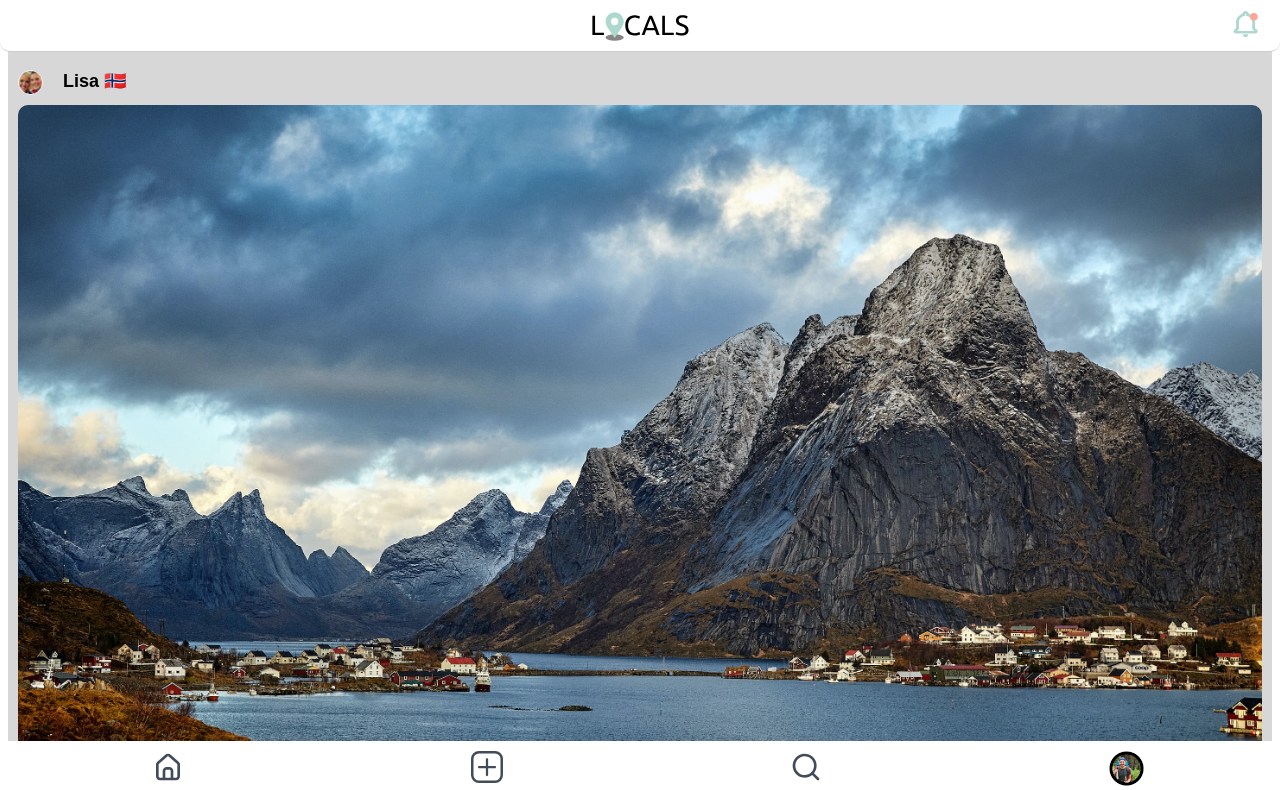
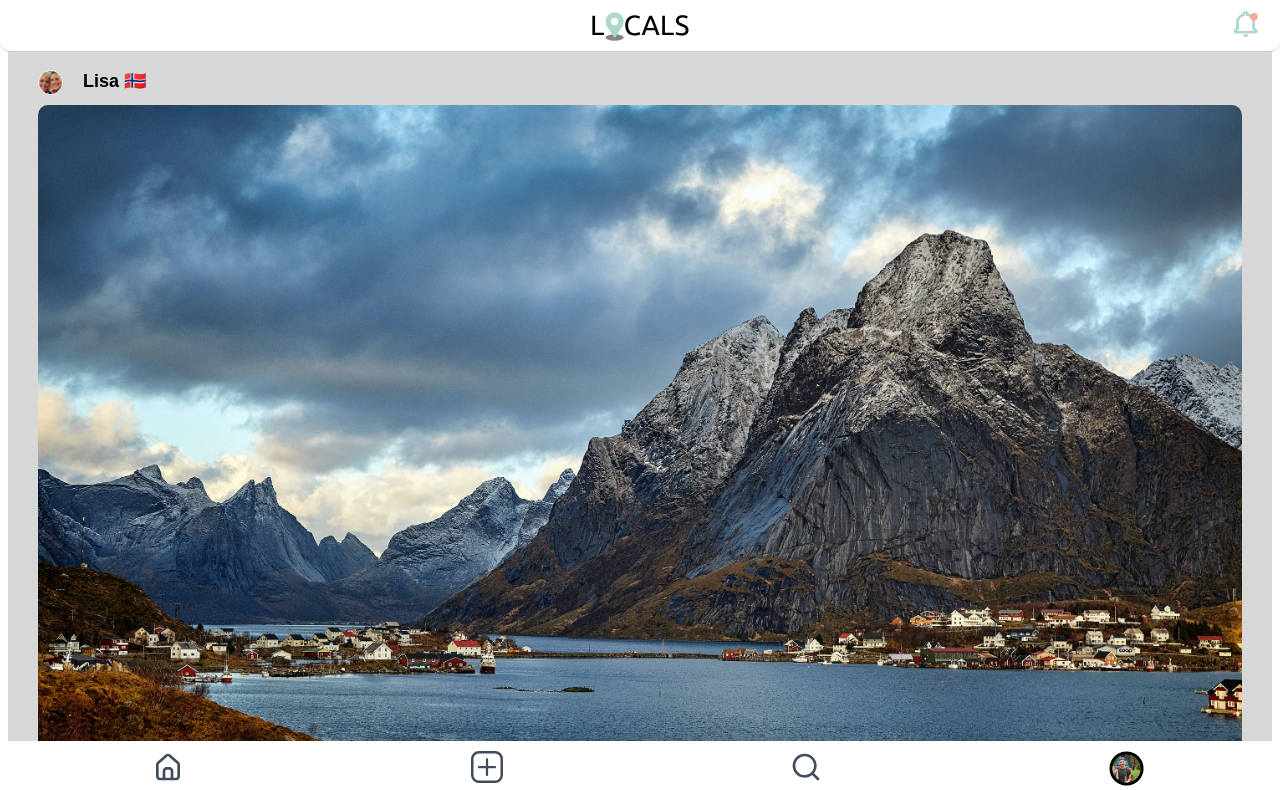
Before and after one commit to theMarlonski/TID_ReactSprints, a React (Create React App) app: page /home in a window 1280 px wide. Shown: the top 790 px of the page. Built offline with nearby package versions, Linux system fonts and the light colour scheme; what parse would draw is missing.

Commit message:
Adjusted homepage margin

```diff
--- a/src/components/HomePost.css
+++ b/src/components/HomePost.css
@@ -5,6 +5,6 @@
     flex-direction: column;
     justify-content: center;
     align-items: flex-start;
-    margin-left: 10px;
-    margin-right: 10px;
+    margin-left: 30px;
+    margin-right: 30px;
 }
--- a/src/components/HomePostImage.css
+++ b/src/components/HomePostImage.css
@@ -6,7 +6,6 @@
     align-items: center;
     justify-content: center;
     max-width: 100%;
-    height: auto;
     margin-top: 10px;
     border-radius: 10px;
   }
```
